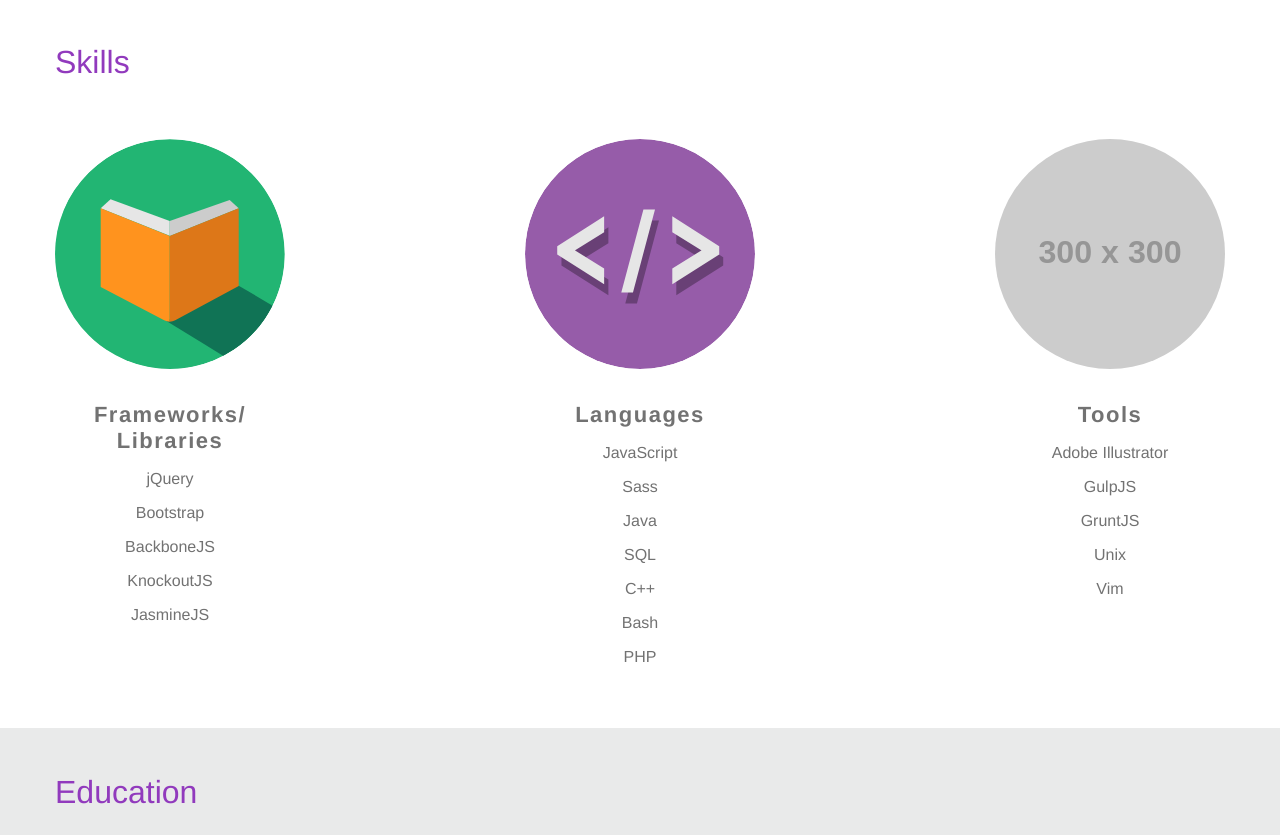
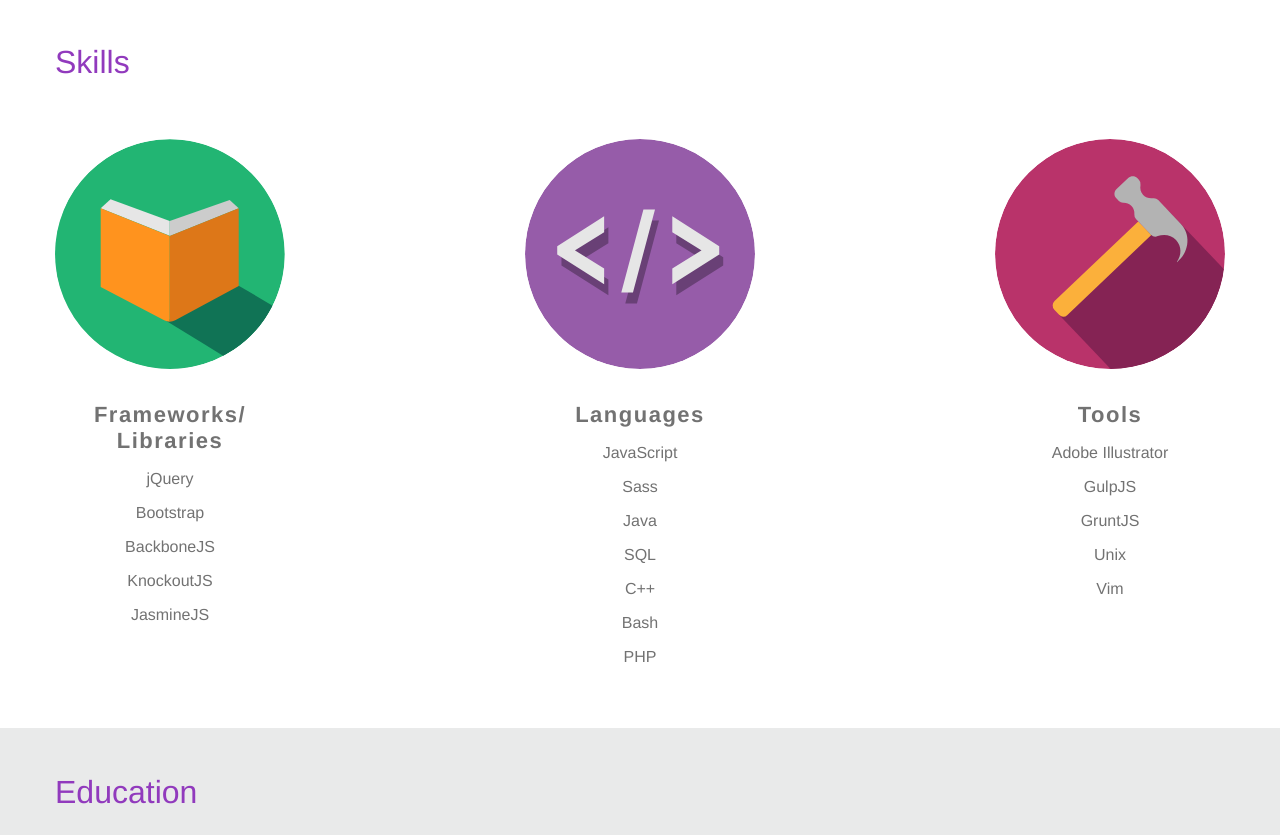
Before and after one commit to gabriel2761/gabriel2761.github.io, a website: page src/index.html in a window 1280 px wide. Shown: the part 2200-3035 px from the top of the page. Drawn offline with nearby package versions, Linux system fonts and the light colour scheme; files that its build step writes are made by us from their sources; placeholder pictures from the web are drawn by us.

Commit message:
feat: Create svg images for skills section

```diff
--- a/src/index.html
+++ b/src/index.html
@@ -86,7 +86,7 @@
                 </section>
 
                 <section class="skillset">
-                    <img class="skill-img" src="http://placehold.it/300x300" alt="placeholder image">
+                    <img class="skill-img" src="img/hammer.svg" alt="placeholder image">
                     <h4 class="skillset-title">Tools</h4>
                     <p class="skill-title">Adobe Illustrator</p>
                     <p class="skill-title">GulpJS</p>
```
Also changed, not shown: img/book.svg (added), img/languages.svg (added), src/img/hammer.svg (added).
